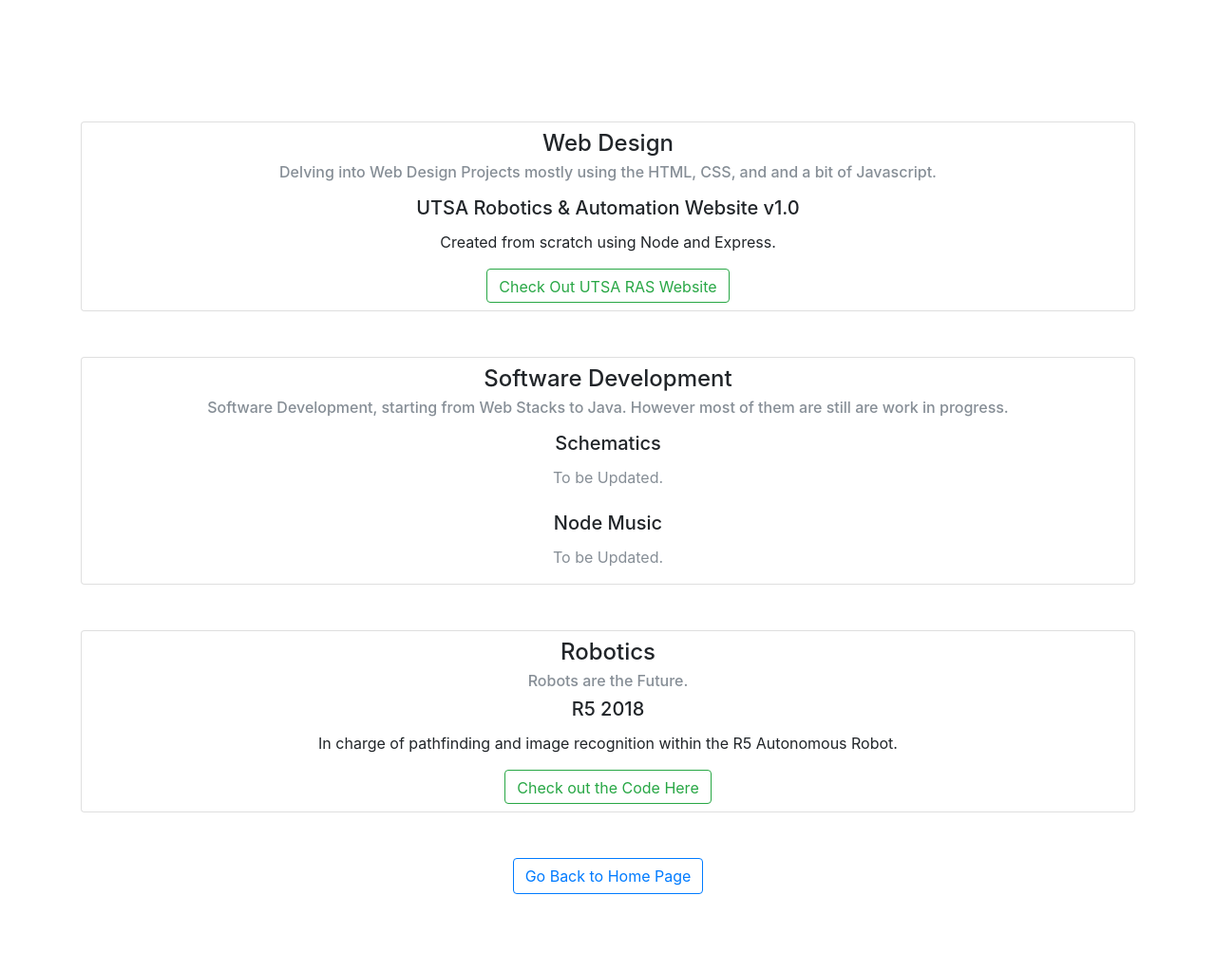
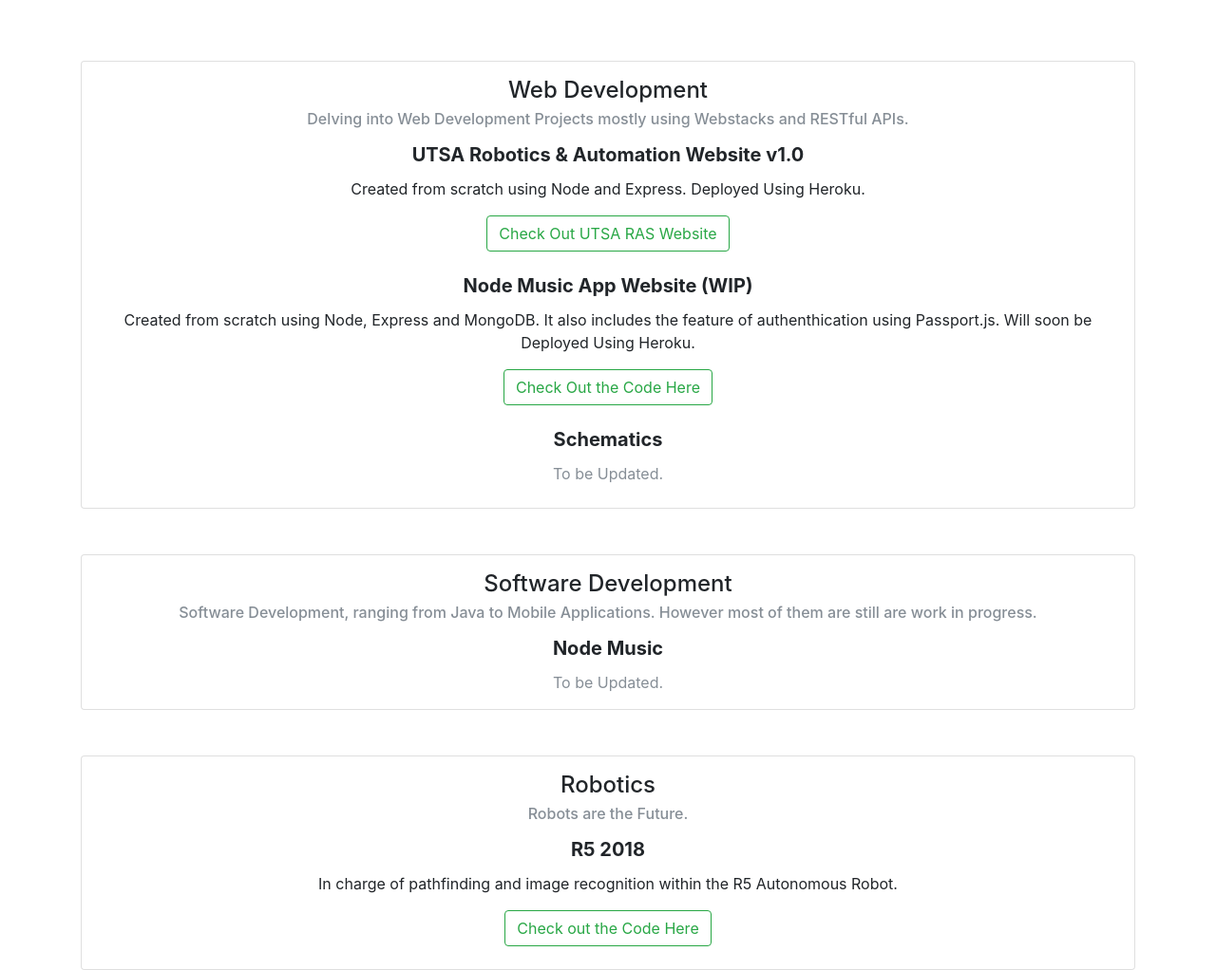
Before and after one commit to JsanJs/jsanjs.github.io, a plain HTML site: page work.html in a window 1280 px wide. Shown: the top 1022 px of the page at 95% size. Before the commit the page ends 942 px from the top, so only its background shows below. Drawn offline with nearby package versions, Linux system fonts and the light colour scheme.

Commit message:
updates work page

```diff
--- a/css/work.css
+++ b/css/work.css
@@ -1,4 +1,4 @@
 #projects{
   text-align: center;
-  margin-top: 10%;
+  margin-top: 5%;
 }
--- a/work.html
+++ b/work.html
@@ -16,11 +16,19 @@
       <section id="web-dev">
         <div class="card my-5">
           <div class="card-block pb-2">
-            <h4 class="card-title pt-2">Web Design</h4>
-            <h6 class="card-subtitle mb-2 text-muted ">Delving into Web Design Projects mostly using the HTML, CSS, and and a bit of Javascript.</h6>
-            <h5 class="card-title pt-2">UTSA Robotics & Automation Website v1.0</h5>
-            <p class="card-text">Created from scratch using Node and Express.</p>
-            <a class="btn btn-outline-success pb-1" href="http://www.utsarobotics.org" role="button">Check Out UTSA RAS Website</a>
+            <h4 class="card-title pt-3">Web Development</h4>
+            <h6 class="card-subtitle mb-2 text-muted ">Delving into Web Development Projects mostly using Webstacks and RESTful APIs.</h6>
+            <h5 class="card-title pt-2"><strong>UTSA Robotics & Automation Website v1.0</strong></h5>
+            <p class="card-text">Created from scratch using Node and Express. Deployed Using Heroku.</p>
+            <a class="btn btn-outline-success mb-3" href="http://www.utsarobotics.org" role="button">Check Out UTSA RAS Website</a>
+
+            <h5 class="card-title pt-2"><strong>Node Music App Website (WIP)</strong></h5>
+            <p class="card-text mx-2 ">Created from scratch using Node, Express and MongoDB. It also includes the feature of authenthication using Passport.js. Will soon be Deployed Using Heroku.</p>
+            <a class="btn btn-outline-success mb-3" href="https://github.com/JsanJs/MusicStreaming-App" role="button">Check Out the Code Here</a>
+
+            <h5 class="card-title pt-2"><strong>Schematics</strong></h5>
+            <p class="card-text text-muted mb-3">To be Updated.</p>
+
           </div>
         </div>
       </section>
@@ -28,11 +36,10 @@
       <section id="software-dev">
         <div class="card my-5">
           <div class="card-block pb-2">
-            <h4 class="card-title pt-2">Software Development</h4>
-            <h6 class="card-subtitle mb-2 text-muted ">Software Development, starting from Web Stacks to Java. However most of them are still are work in progress.</h6>
-            <h5 class="card-title pt-2">Schematics</h5>
-            <p class="card-text text-muted">To be Updated.</p>
-            <h5 class="card-title pt-2">Node Music</h5>
+            <h4 class="card-title pt-3">Software Development</h4>
+            <h6 class="card-subtitle mb-2 text-muted ">Software Development, ranging from Java to Mobile Applications. However most of them are still are work in progress.</h6>
+
+            <h5 class="card-title pt-2"><strong>Node Music</strong></h5>
             <p class="card-text text-muted pb-2">To be Updated.</p>
           </div>
         </div>
@@ -41,11 +48,11 @@
       <section id="robotics">
         <div class="card my-5">
           <div class="card-block pb-2">
-            <h4 class="card-title pt-2">Robotics</h4>
+            <h4 class="card-title pt-3">Robotics</h4>
             <h6 class="card-subtitle mb-2 text-muted">Robots are the Future.</h6>
-            <h5 class="card-title pt-2t">R5 2018</h5>
+            <h5 class="card-title pt-2"><strong>R5 2018</strong></h5>
             <p class="card-text">In charge of pathfinding and image recognition within the R5 Autonomous Robot. </p>
-            <a class="btn btn-outline-success pb-1" href="https://github.com/JsanJs/r5-2018." role="button">Check out the Code Here</a>
+            <a class="btn btn-outline-success mb-3" href="https://github.com/JsanJs/r5-2018." role="button">Check out the Code Here</a>
           </div>
         </div>
       </section>
@@ -53,7 +60,7 @@
 
 
 
-      <a class="btn btn-outline-primary" href="index.html" role="button">Go Back to Home Page</a>
+      <a class="btn btn-outline-primary mb-5" href="index.html" role="button">Go Back to Home Page</a>
   </section>
 
 
```
